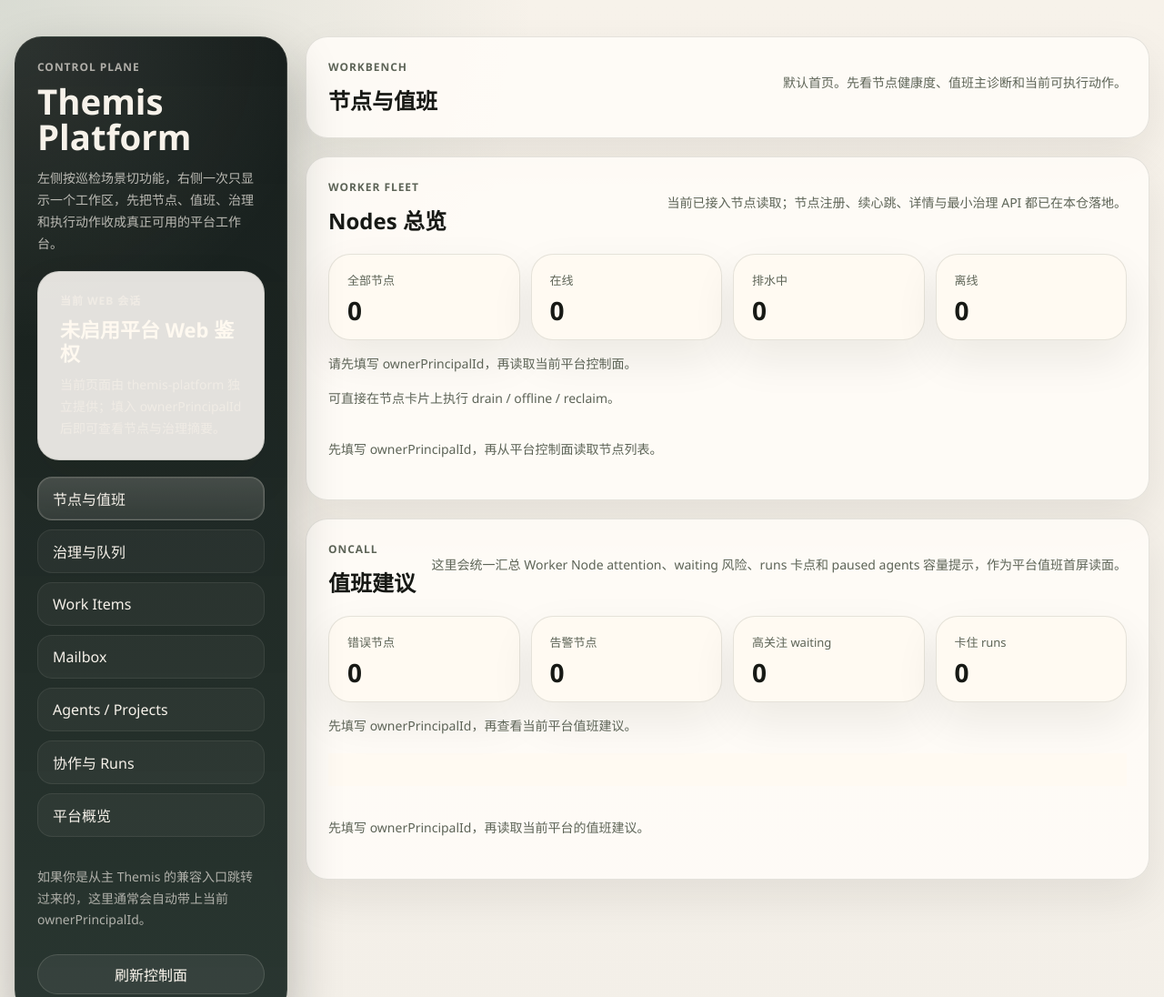
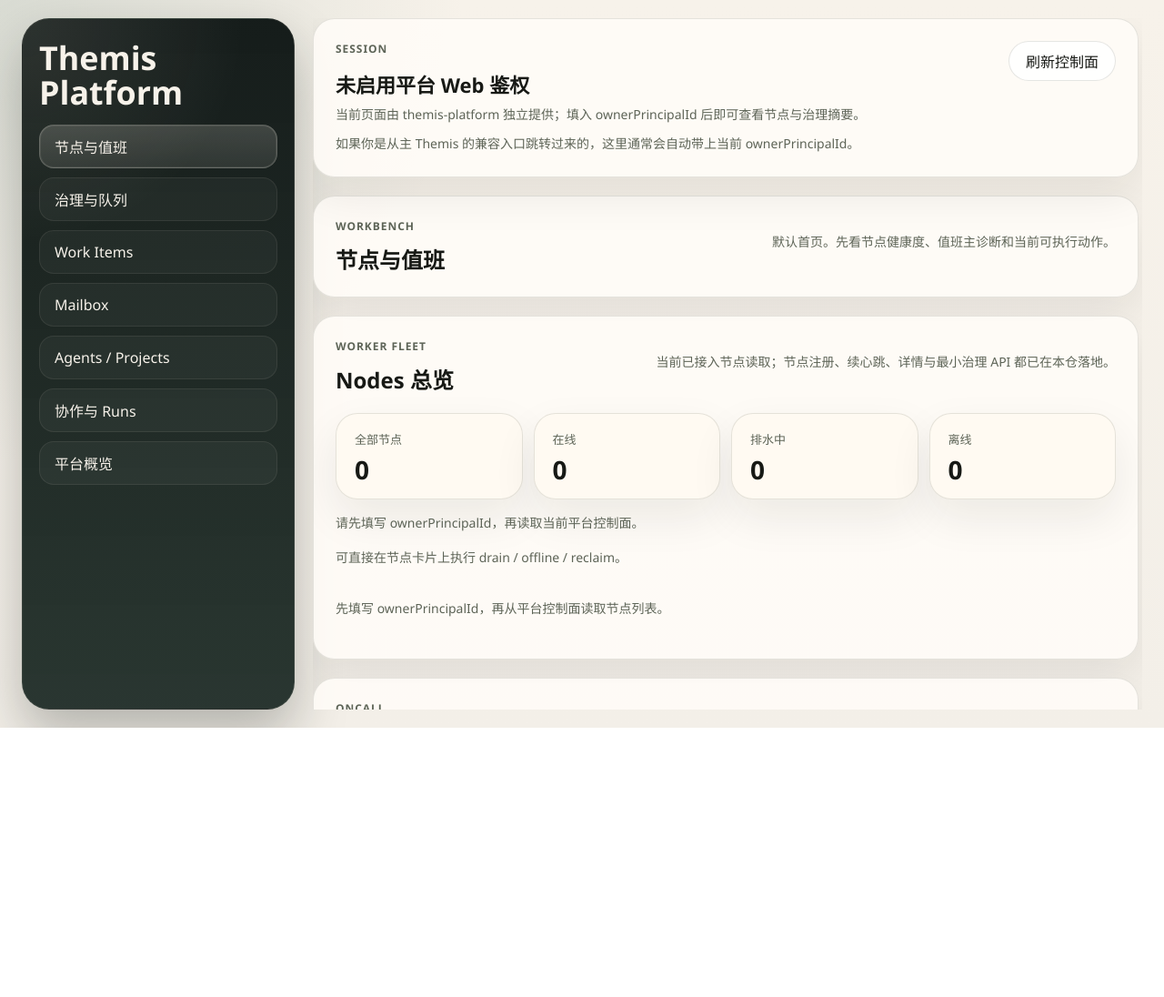
Before and after one commit to gyyxs88/themis-platform, a website: page apps/platform/index.html in a window 1280 px wide. Shown: the top 1096 px of the page at 91% size. After the commit the page ends 800 px from the top, so only its background shows below. Drawn offline with Linux system fonts and the light colour scheme; no server answers.

Commit message:
fix: tighten platform workbench layout

```diff
--- a/apps/platform/index.html
+++ b/apps/platform/index.html
@@ -14,19 +14,7 @@
     <div class="platform-shell platform-workbench">
       <aside id="platform-sidebar" class="platform-sidebar">
         <div class="platform-sidebar-brand">
-          <p class="platform-kicker">Control Plane</p>
           <h1>Themis Platform</h1>
-          <p class="platform-copy">
-            左侧按巡检场景切功能，右侧一次只显示一个工作区，先把节点、值班、治理和执行动作收成真正可用的平台工作台。
-          </p>
-        </div>
-
-        <div class="platform-session-card platform-session-card--sidebar">
-          <p class="platform-session-label">当前 Web 会话</p>
-          <strong id="platform-session-title">正在确认登录状态</strong>
-          <p id="platform-session-note" class="platform-session-note">
-            登录通过后，这里会显示当前平台访问口令标签。
-          </p>
         </div>
 
         <button id="platform-nav-toggle" type="button" class="platform-button subtle platform-nav-toggle">
@@ -42,16 +30,23 @@
           <button id="platform-nav-collaboration-runs" type="button" class="platform-nav-item">协作与 Runs</button>
           <button id="platform-nav-overview" type="button" class="platform-nav-item">平台概览</button>
         </nav>
-
-        <div class="platform-sidebar-status">
-          <p id="platform-owner-note" class="platform-inline-note">
-            如果你是从主 Themis 的兼容入口跳转过来的，这里通常会自动带上当前 ownerPrincipalId。
-          </p>
-          <button id="platform-refresh-button" type="button" class="platform-button subtle">刷新控制面</button>
-        </div>
       </aside>
 
       <main class="platform-workspace">
+        <section class="platform-panel platform-workspace-toolbar">
+          <div class="platform-workspace-toolbar-copy">
+            <p class="platform-panel-kicker">Session</p>
+            <strong id="platform-session-title">正在确认登录状态</strong>
+            <p id="platform-session-note" class="platform-inline-note">
+              登录通过后，这里会显示当前平台访问口令标签。
+            </p>
+            <p id="platform-owner-note" class="platform-inline-note">
+              如果你是从主 Themis 的兼容入口跳转过来的，这里通常会自动带上当前 ownerPrincipalId。
+            </p>
+          </div>
+          <button id="platform-refresh-button" type="button" class="platform-button subtle">刷新控制面</button>
+        </section>
+
         <section id="platform-view-nodes-oncall" class="platform-view">
           <article class="platform-panel platform-view-hero">
             <div class="platform-panel-head">
--- a/apps/platform/platform.css
+++ b/apps/platform/platform.css
@@ -12,13 +12,18 @@
   font-family: "Segoe UI", "PingFang SC", "Noto Sans SC", sans-serif;
 }
 
+html {
+  height: 100%;
+}
+
 * {
   box-sizing: border-box;
 }
 
 body {
   margin: 0;
-  min-height: 100vh;
+  height: 100vh;
+  overflow: hidden;
   background:
     radial-gradient(circle at top left, rgba(35, 83, 71, 0.14), transparent 34%),
     linear-gradient(180deg, #f7f2ea 0%, var(--platform-bg) 100%);
@@ -33,27 +38,28 @@
 }
 
 .platform-shell {
-  width: min(1180px, calc(100% - 32px));
-  margin: 0 auto;
-  padding: 40px 0 48px;
+  width: 100%;
+  height: 100vh;
+  padding: 20px 24px;
 }
 
 .platform-workbench {
-  width: min(1420px, calc(100% - 32px));
+  width: 100%;
+  height: 100%;
   display: grid;
   grid-template-columns: 300px minmax(0, 1fr);
   gap: 20px;
-  align-items: start;
+  align-items: stretch;
+  overflow: hidden;
 }
 
 .platform-sidebar {
-  position: sticky;
-  top: 20px;
   display: grid;
-  grid-template-rows: auto auto auto 1fr;
-  gap: 18px;
-  min-height: calc(100vh - 80px);
-  padding: 24px;
+  grid-template-rows: auto auto 1fr;
+  gap: 16px;
+  height: 100%;
+  min-height: 0;
+  padding: 24px 18px;
   border: 1px solid rgba(244, 239, 231, 0.08);
   border-radius: 30px;
   background:
@@ -63,36 +69,10 @@
   box-shadow: 0 28px 58px rgba(17, 24, 22, 0.28);
 }
 
-.platform-sidebar .platform-copy {
-  max-width: none;
-  margin-top: 14px;
-  color: rgba(247, 242, 234, 0.72);
-  font-size: 14px;
-  line-height: 1.7;
-}
-
-.platform-sidebar .platform-kicker,
-.platform-sidebar .platform-session-label,
-.platform-sidebar .platform-inline-note,
-.platform-sidebar .platform-session-note {
-  color: rgba(247, 242, 234, 0.66);
-}
-
 .platform-sidebar-brand h1 {
   margin: 0;
-  font-size: clamp(30px, 3vw, 44px);
-  line-height: 1.02;
-}
-
-.platform-session-card--sidebar {
-  padding: 20px 22px;
-  border-color: rgba(244, 239, 231, 0.08);
-  background: rgba(255, 255, 255, 0.05);
-  box-shadow: none;
-}
-
-.platform-session-card--sidebar strong {
-  color: #fff9f0;
+  font-size: clamp(28px, 2.8vw, 40px);
+  line-height: 1.06;
 }
 
 .platform-nav-toggle {
@@ -103,6 +83,7 @@
 .platform-sidebar-nav {
   display: grid;
   gap: 10px;
+  align-content: start;
 }
 
 .platform-nav-item {
@@ -135,12 +116,6 @@
   box-shadow: inset 0 0 0 1px rgba(244, 239, 231, 0.08);
 }
 
-.platform-sidebar-status {
-  display: grid;
-  gap: 12px;
-  align-self: end;
-}
-
 .platform-sidebar .platform-button.subtle {
   border-color: rgba(244, 239, 231, 0.14);
   background: rgba(255, 255, 255, 0.06);
@@ -150,11 +125,43 @@
 .platform-workspace {
   display: grid;
   gap: 20px;
+  height: 100%;
+  min-height: 0;
+  overflow-y: auto;
+  overflow-x: hidden;
+  padding-right: 4px;
+  overscroll-behavior: contain;
+}
+
+.platform-workspace-toolbar {
+  position: sticky;
+  top: 0;
+  z-index: 5;
+  display: flex;
+  justify-content: space-between;
+  gap: 16px;
+  align-items: flex-start;
+}
+
+.platform-workspace-toolbar-copy {
+  display: grid;
+  gap: 8px;
+}
+
+.platform-workspace-toolbar strong {
+  display: block;
+  font-size: 22px;
+  line-height: 1.2;
+}
+
+.platform-workspace-toolbar .platform-inline-note {
+  margin: 0;
 }
 
 .platform-view {
   display: grid;
   gap: 20px;
+  align-content: start;
 }
 
 .platform-view[hidden] {
@@ -643,12 +650,13 @@
 
 @media (max-width: 960px) {
   .platform-workbench {
-    width: min(100% - 24px, 100%);
     grid-template-columns: 1fr;
+    grid-template-rows: auto minmax(0, 1fr);
   }
 
   .platform-sidebar {
     position: static;
+    height: auto;
     min-height: auto;
     grid-template-rows: auto auto auto;
   }
@@ -667,19 +675,23 @@
     display: grid;
   }
 
-  .platform-sidebar-status {
-    align-self: stretch;
+  .platform-workspace {
+    padding-right: 0;
   }
 }
 
 @media (max-width: 640px) {
   .platform-shell {
-    width: min(100% - 24px, 100%);
-    padding: 24px 0 32px;
+    padding: 16px;
   }
 
   .platform-panel {
     padding: 18px;
+  }
+
+  .platform-workspace-toolbar {
+    display: grid;
+    grid-template-columns: 1fr;
   }
 
   .platform-panel-head,
```
Also changed, not shown: src/server/platform-app.test.ts (+10 -2 lines).
